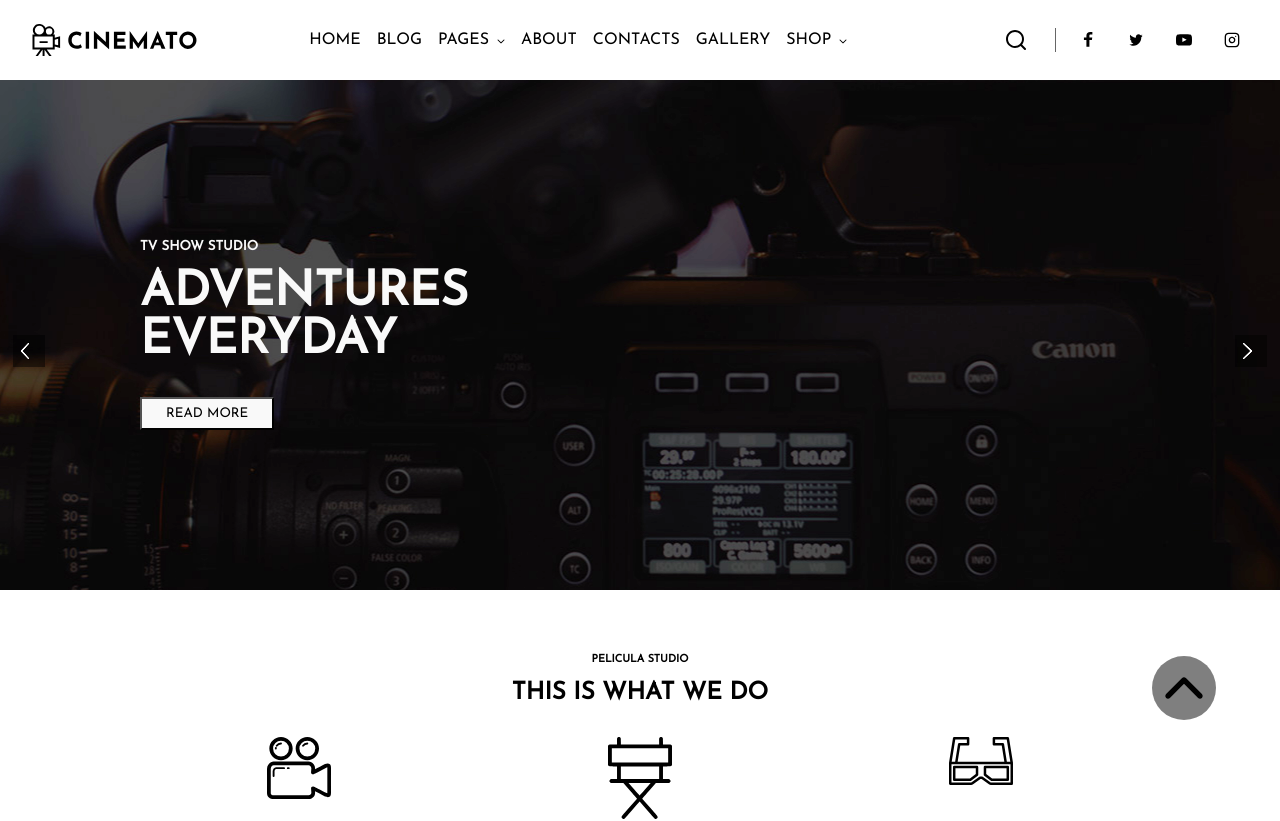
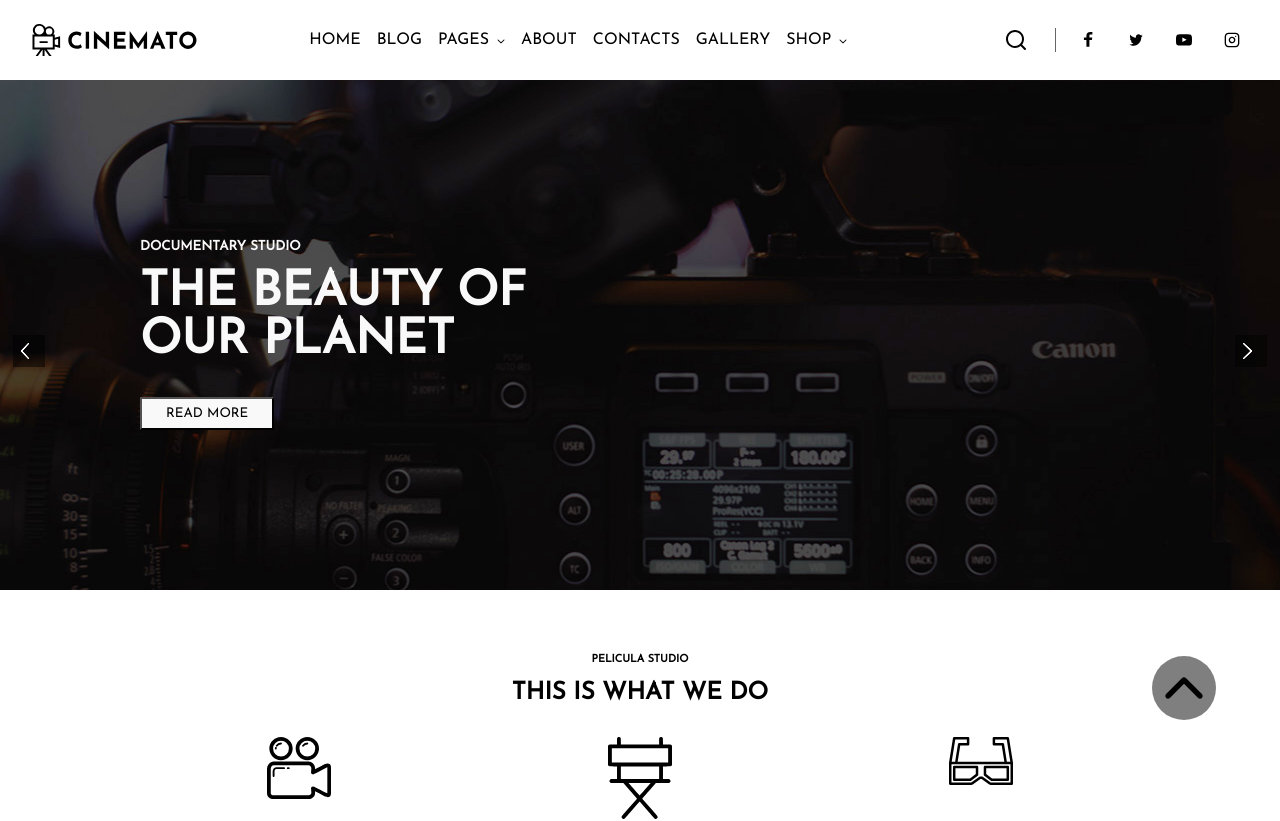
Before and after one commit to LorenzoNicco/proj-html-vuejs, a Vue app: page / in a window 1280 px wide. Shown: the top 821 px of the page. Built offline with nearby package versions, Linux system fonts and the light colour scheme.

Commit message:
Update SliderSectionTwo

```diff
--- a/src/components/AppHeader.vue
+++ b/src/components/AppHeader.vue
@@ -63,9 +63,9 @@ export default {
 
         <!-- JUMBO SECTION ----------------------------------------------------------->
         <section class="jumbo-section">
-            <SliderSection :carousel="carousel"/>
+            <!-- <SliderSection :carousel="carousel"/> -->
 
-            <!-- <SliderSectionVerTwo :carousel="carousel"/> -->
+            <SliderSectionVerTwo :carousel="carousel"/>
         </section>
     </header>
 </template>
--- a/src/components/SliderSectionVerTwo.vue
+++ b/src/components/SliderSectionVerTwo.vue
@@ -8,78 +8,74 @@ export default {
             store,
             slideIndex: 0,
             autoplay: null,
-            moving: "",
             innerStyles: {},
-            step: '',
-            innerWidth: 1000,
-            transitioning: false
+            transitioning: false,
+            jumboSize: "1000px"
         }
     },
     props: [
         "carousel"
     ],
     methods: {
-        setStep () {
-            const totalCards = this.store.jumbo.length;
-            this.step = `${this.innerWidth}px`;
-        },
 
         next () {
-            if (this.transitioning) return
-            this.transitioning = true
-            this.moveLeft()
+            if (this.transitioning)
+            return this.transitioning = true; //il movimento comincia quando transitioning diventa true
+
+            this.moveLeft();
+
             this.afterTransition(() => {
-                const card = this.store.jumbo.shift()
-                this.store.jumbo.push(card)
-                this.resetTranslate()
+                const card = this.store.jumbo.shift() //shift rimuove il primo elemento di un array, creando una costante con esso, e lasciando l'array con gli elementi rimanenti
+                this.store.jumbo.push(card) //con questa funzione, pushiamo nuovamente l'elemento tolto prima nell'array, così da farl odiventare l'ultimo della lista
+                this.resetTranslate() //resetta la posizione delle card dopo aver fatto scorrere il container
                 this.transitioning = false
-            })
+            });
         },
 
         prev () {
-            if (this.transitioning) return
-            this.transitioning = true
-            this.moveRight()
+            if (this.transitioning)
+            return this.transitioning = true;
+
+            this.moveRight();
+
             this.afterTransition(() => {
-                const card = this.store.jumbo.pop()
-                this.store.jumbo.unshift(card)
+                const card = this.store.jumbo.pop() //uguale a shift, ma agisce sull'ultimo elemento dell'array
+                this.store.jumbo.unshift(card) //uguale a push, ma mette l'elemento all'inizio dell'array
                 this.resetTranslate()
                 this.transitioning = false
-            })
+            });
         },
 
 
         moveLeft () {
             this.innerStyles = {
-                transform: `translateX(-${this.step})
-                            translateX(-${this.step})`
+                transform: `translateX(-${this.jumboSize})
+                            translateX(-${this.jumboSize})` //il secondo translate serve a far si che tutte le trasformazioni successive comincino da quel punto (cioè - la larchezza dell'ooggetto)
             }
         },
 
         moveRight () {
             this.innerStyles = {
-                transform: `translateX(${this.step})
-                            translateX(-${this.step})`
+                transform: `translateX(${this.jumboSize})
+                            translateX(-${this.jumboSize})` //il secondo translate serve a far si che tutte le trasformazioni successive comincino da quel punto (cioè - la larchezza dell'ooggetto)
             }
         },
         afterTransition (callback) {
             const listener = () => {
                 callback()
-                this.$refs.inner.removeEventListener('transitionend', listener)
+                this.$refs.inner.removeEventListener('transitionend', listener) //$ref si riferisce all'elemento che ha la proprietà ref
             }
             this.$refs.inner.addEventListener('transitionend', listener)
         },
 
         resetTranslate () {
             this.innerStyles = {
-                transition: 'none',
-                transform: `translateX(-${this.step})`
+                transition: 'none', //azzerando la transition, abbiamo un ritorno istantaneo alla situazione iniziale del container
+                transform: `translateX(-${this.jumboSize})` //riporta indietro la card
             }
         }
     },
     mounted () {
-        this.setStep()
-
         this.autoplay = setInterval(this.next, 3000);
     },
 
```
